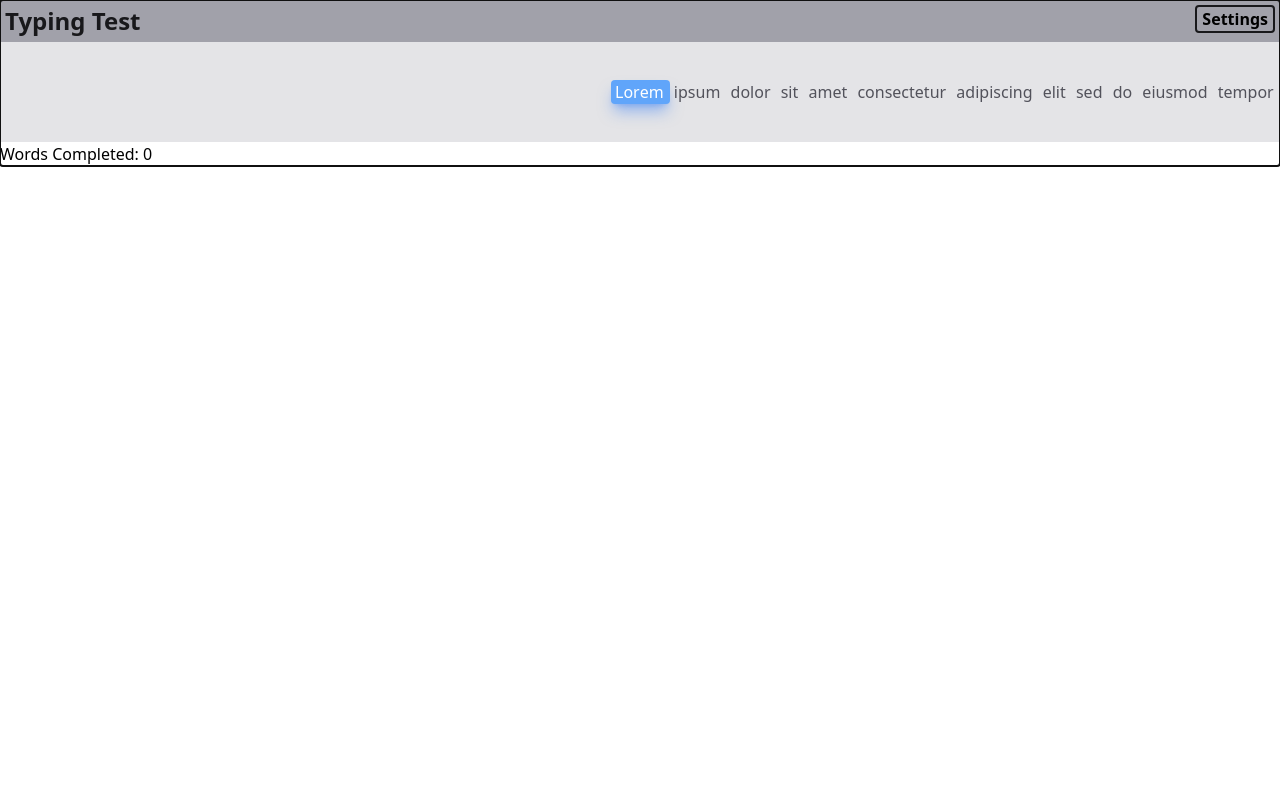
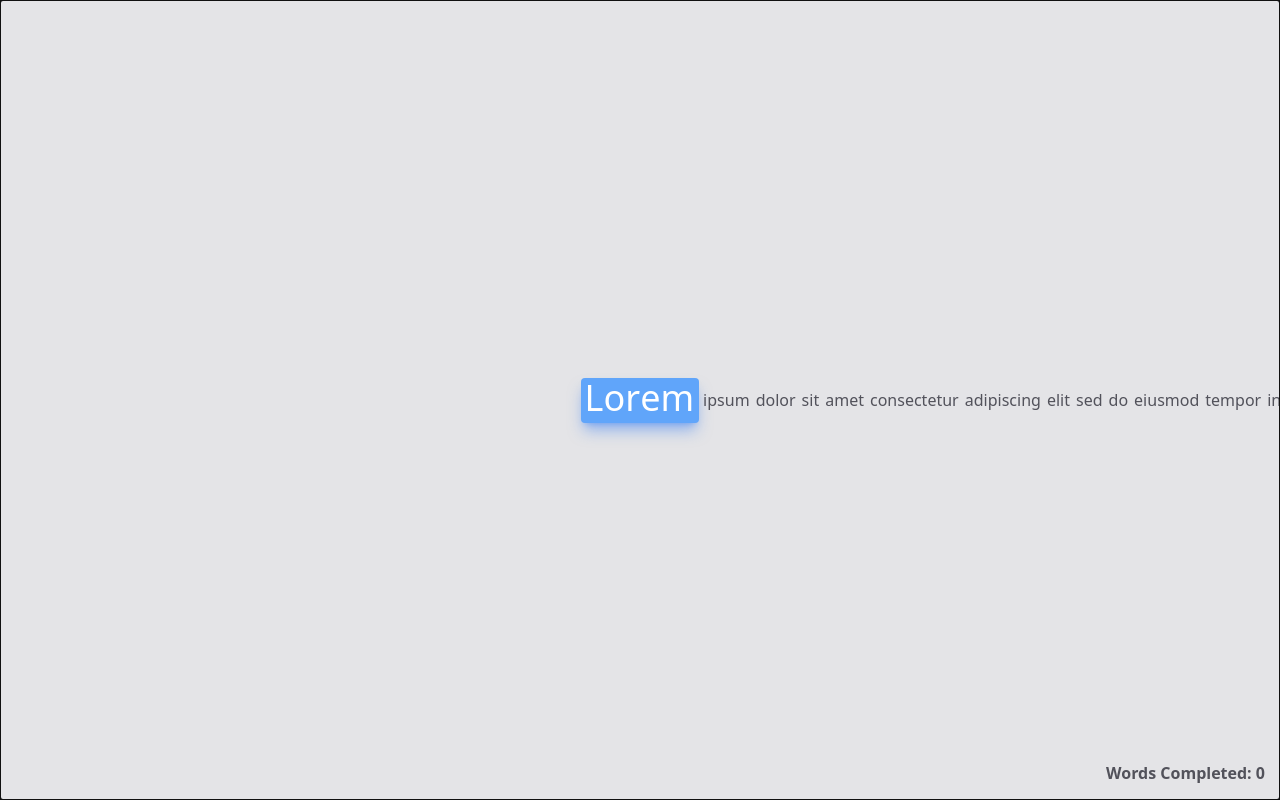
Before and after one commit to michaelclement/typing-test, a React (Create React App) app: page / in a window 1280 px wide. Built offline with nearby package versions, Linux system fonts and the light colour scheme.

Commit message:
style overhaul

```diff
--- a/src/App.js
+++ b/src/App.js
@@ -9,6 +9,7 @@ function App() {
   const [currentWord, setCurrentWord] = useState(0);
   const [currentLetter, setCurrentLetter] = useState(0);
   const [isSpace, setIsSpace] = useState(false);
+  const [badKey, setBadKey] = useState('');
 
   const container = useRef();
 
@@ -23,8 +24,9 @@ function App() {
 
   function handleKeyDown(event) {
     // TODO: handle backspace?
+    let nextLetterIndex = currentLetter + 1;
 
-    let nextLetterIndex = currentLetter + 1;
+    setBadKey('');
 
     // If they hit the right key, check if next char is space
     // and then advance
@@ -36,27 +38,41 @@ function App() {
       } else {
         setCurrentLetter(nextLetterIndex);
       }
-    }
-
-    if (event.key == ' ' && isSpace) {
+    } else if (event.key == ' ' && isSpace) {
       setIsSpace(false);
       setCurrentLetter(0);
       setCurrentWord(currentWord + 1);
+    } else {
+      // If they press a wrong key, display (unless it's a modifier key)
+      if (['Meta', 'Shift', 'Tab', 'CapsLock', ' ', 'Backspace', 'Control',
+        'ArrowLeft', 'ArrowUp', 'ArrowDown', 'ArrowRight', 'Alt'].indexOf(event.key) < 0) {
+        setBadKey(event.key);
+      }
     }
   }
 
   return (
-    <div className="App" ref={container} tabIndex={0} autoFocus onKeyDown={handleKeyDown}>
+    <div className="App w-[100vw] h-[100vh]" ref={container} tabIndex={0} autoFocus onKeyDown={handleKeyDown}>
       {/* TODO: typing test parent component? */}
       {/* TODO: Come up with an interseting animated way fro text to be delivered */}
-      <Header></Header>
       <TextLineComponent
         currentWord={currentWord}
         currentLetter={currentLetter}
         words={words.words}
         isSpace={isSpace}>
       </TextLineComponent>
-      <h1>Words Completed: {currentWord}</h1>
+
+      <h1 className='absolute bottom-[15px] right-[15px] text-zinc-600 font-bold'>Words Completed: {currentWord}</h1>
+
+      {/* if user presses a key that's not the current letter, tell them */}
+      <div className='absolute top-[57%] left-[calc(50%-25px)] w-[50px] h-[50px]'>
+        {(badKey != '' ?
+          <div className='text-center text-white text-2xl rounded p-[10px] bg-zinc-800'>
+            {badKey}
+          </div>
+          : '')}
+      </div>
+
     </div>
   );
 }
--- a/src/components/TextLineComponent.jsx
+++ b/src/components/TextLineComponent.jsx
@@ -11,7 +11,7 @@ export default function TextLineComponent(props) {
       <p ref={(wIndex == props.currentWord ? scrollRef : undefined)}
         className={
           (wIndex == props.currentWord ?
-            'text-white rounded bg-blue-400 shadow-lg shadow-blue-500/50' :
+            'text-white rounded bg-blue-400 shadow-lg shadow-blue-500/50 text-4xl flex items-center justify-center pb-[5px] px-[5px]' :
             (wIndex < props.currentWord ? 'text-zinc-400' : 'text-zinc-600')
           ) + ' flex flex-row px-[2px] pl-[4px]'} key={`${wIndex}`}>
 
@@ -20,12 +20,10 @@ export default function TextLineComponent(props) {
             (lIndex == props.currentLetter && wIndex == props.currentWord ?
               '' :
               (lIndex < props.currentLetter && wIndex == props.currentWord ?
-                'text-zinc-500' : ''))
+                'text-zinc-700' : ''))
             + ' flex flex-row'
           }>{letter}</span>)
         })}
-
-        <span>&nbsp;</span>
       </p>
     )
   });
@@ -39,8 +37,8 @@ export default function TextLineComponent(props) {
   }, [props.currentWord]);
 
   return (
-    <div className="w-full h-[100px] bg-zinc-200 flex max-w-full overflow-auto pointer-events-none">
-      <div className='pl-[50vw] flex flex-row items-center'>
+    <div className="w-full h-full bg-zinc-200 flex max-w-full overflow-auto pointer-events-none">
+      <div className='pl-[47vw] flex flex-row items-center'>
         {wordList}
       </div>
     </div>
```
